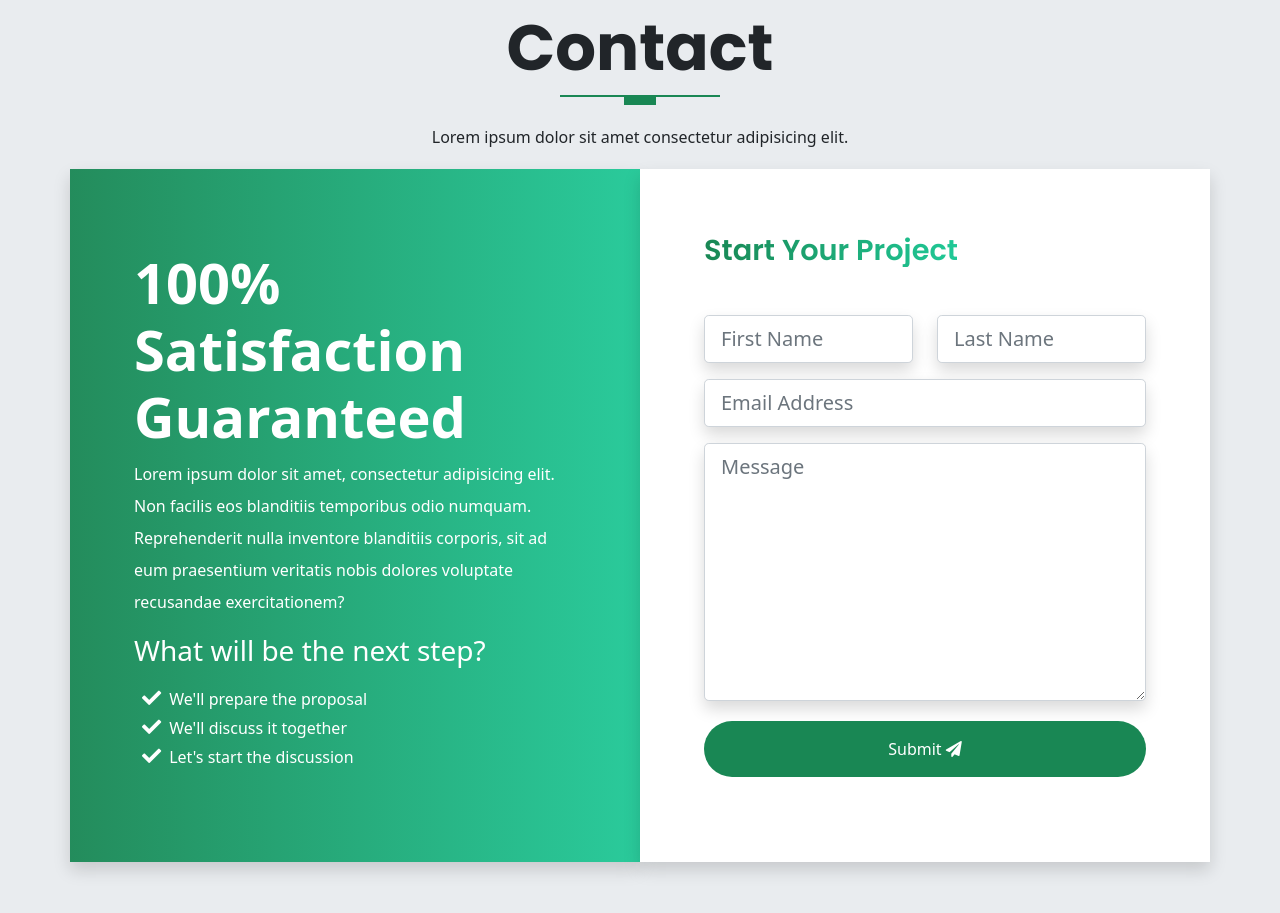
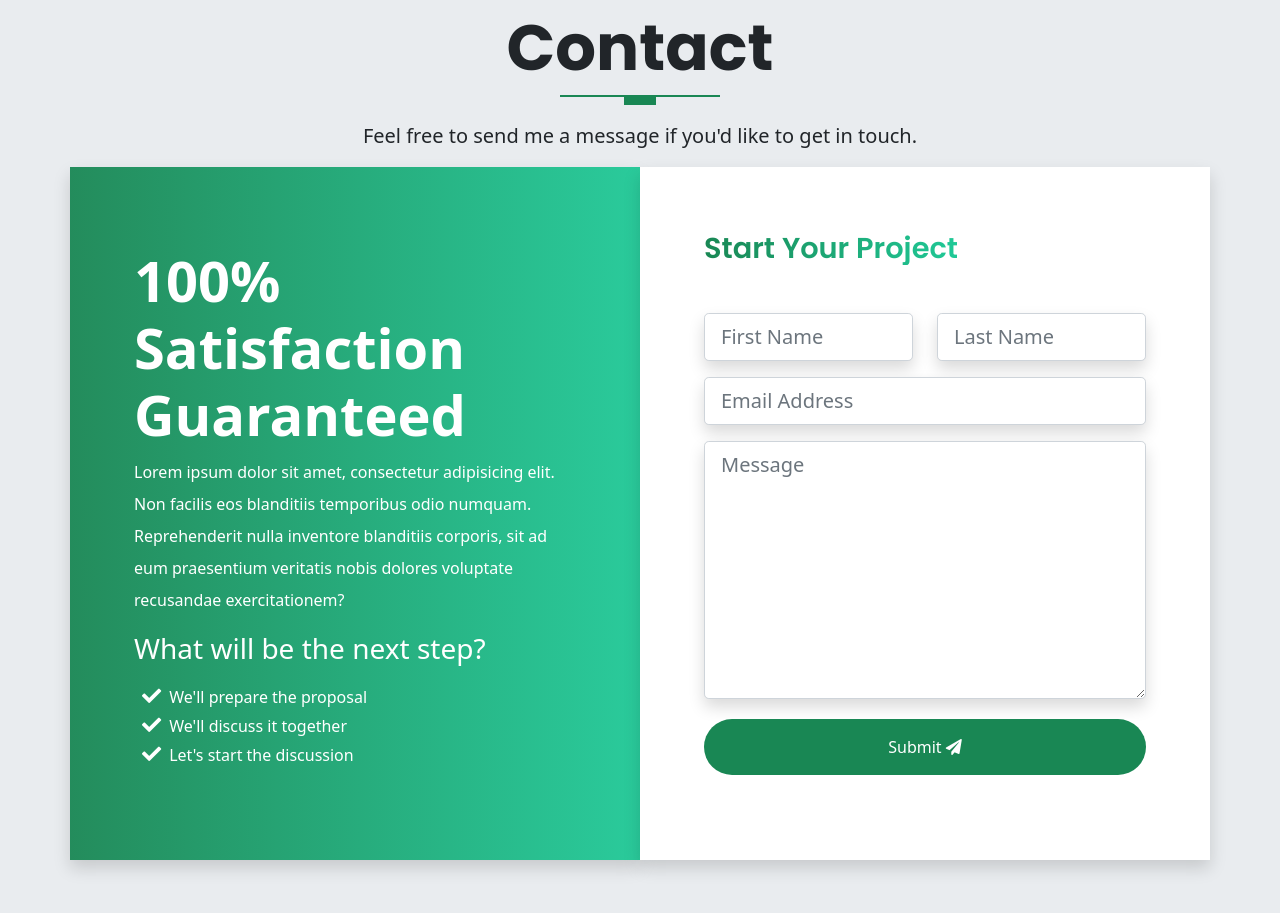
Before and after one commit to chavalk/bootstrap-v5, a website: page index.html in a window 1280 px wide. Shown: the part 2360-3273 px from the top of the page. Drawn offline with nearby package versions, Linux system fonts and the light colour scheme.

Commit message:
Change subheading in contact section.

```diff
--- a/index.html
+++ b/index.html
@@ -657,8 +657,8 @@
       <div class="row text-center">
         <h1 class="display-3 fw-bold text-capitalize">Contact</h1>
         <div class="heading-line"></div>
-        <p class="lh-lg">
-          Lorem ipsum dolor sit amet consectetur adipisicing elit.
+        <p class="lead">
+          Feel free to send me a message if you'd like to get in touch.
         </p>
       </div>
       <!-- START THE CALL TO ACTION CONTENT -->
```
